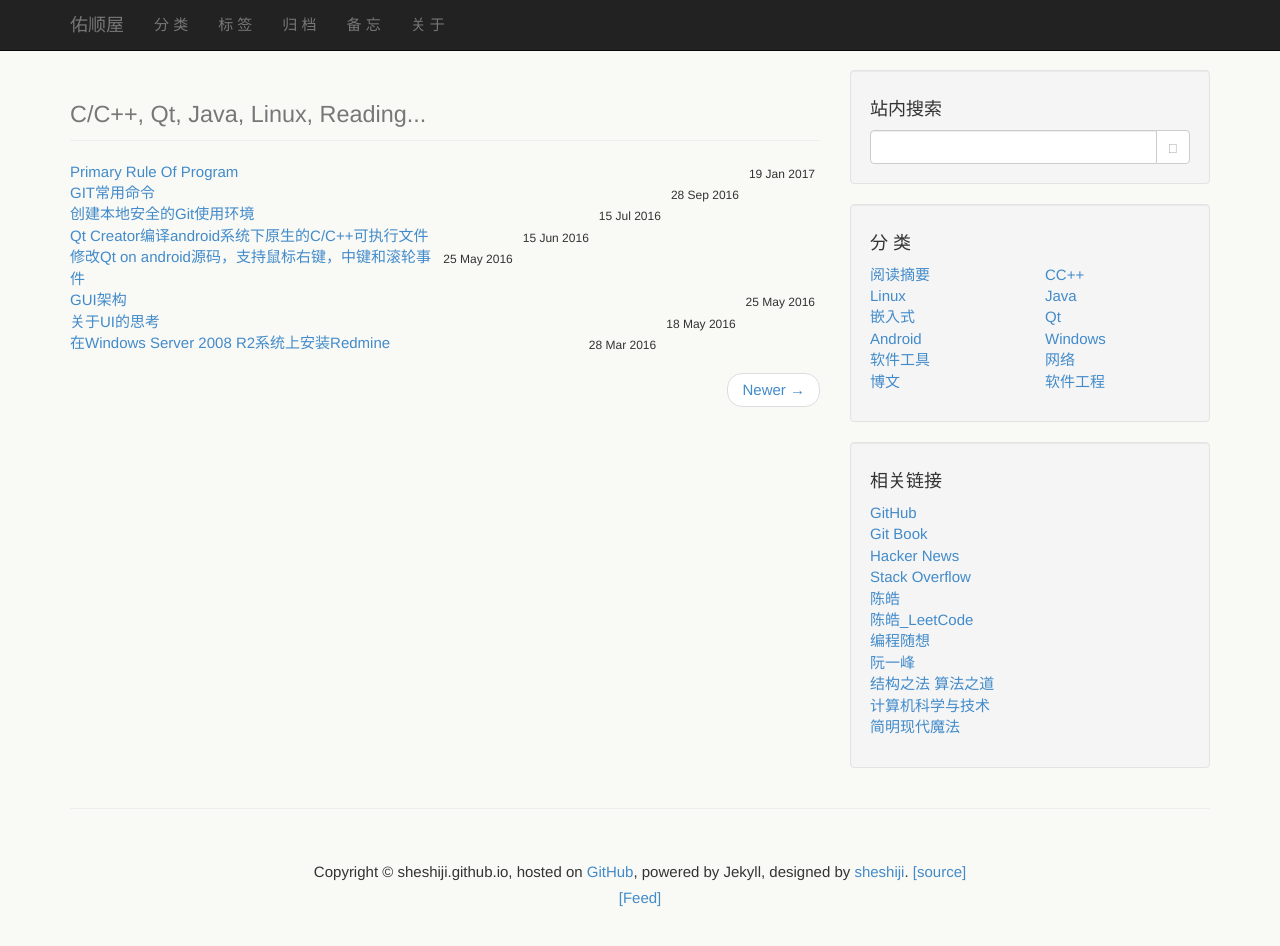
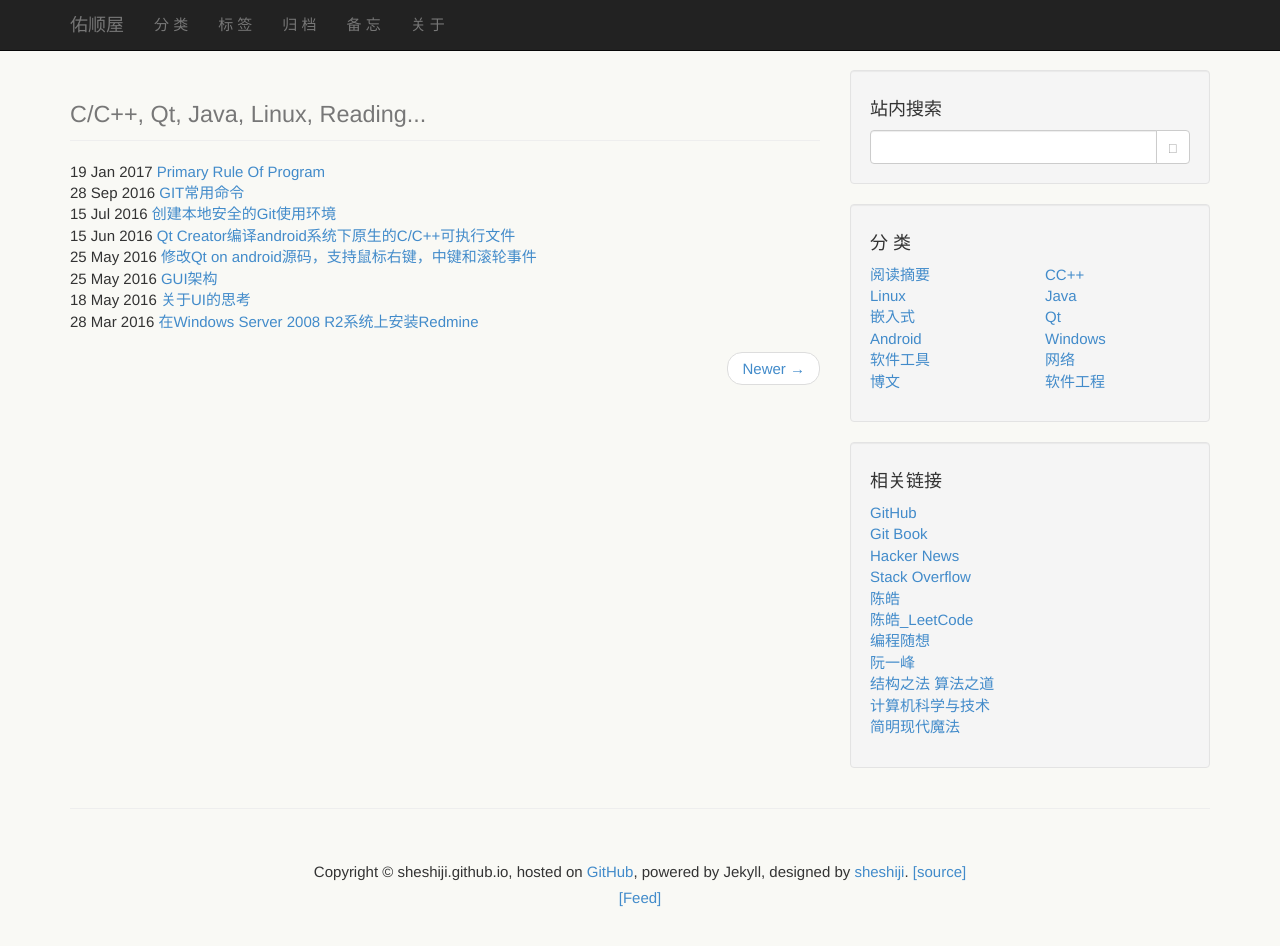
Before and after one commit to sheshiji/sheshiji.github.io, a Jekyll site: the page built from index.html, in a window 1280 px wide and 971 px high. Shown: the top 946 px of the window. Built offline with Jekyll 4.4.1, drawn with Linux system fonts in a browser that asks for light colours; Markdown is read by kramdown in place of the engine named in the settings; the list of posts is cut into pages by our own code; comment, search, counter and statistics services are not loaded.

Commit message:
update index

```diff
--- a/index.html
+++ b/index.html
@@ -9,9 +9,7 @@ title: "首页：Home"
 </h1>
 <!-- Loop output paged posts -->
 {% for post in paginator.posts %}
-  <div class="post-date">
 	{{ post.date | date_to_string }}
-  </div>
   <a href="{{ post.url }}">
     {{ post.title }}
   </a>
```
